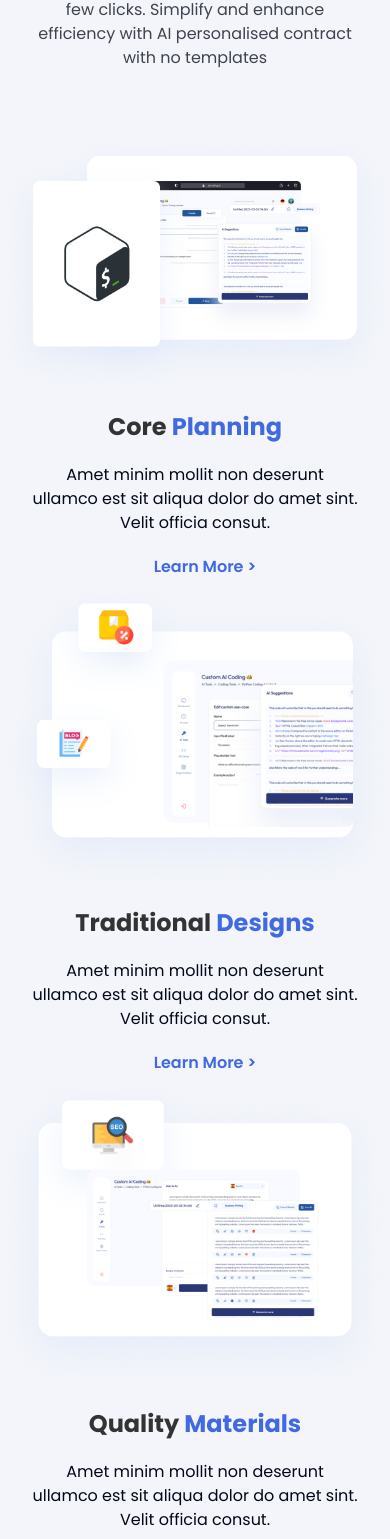
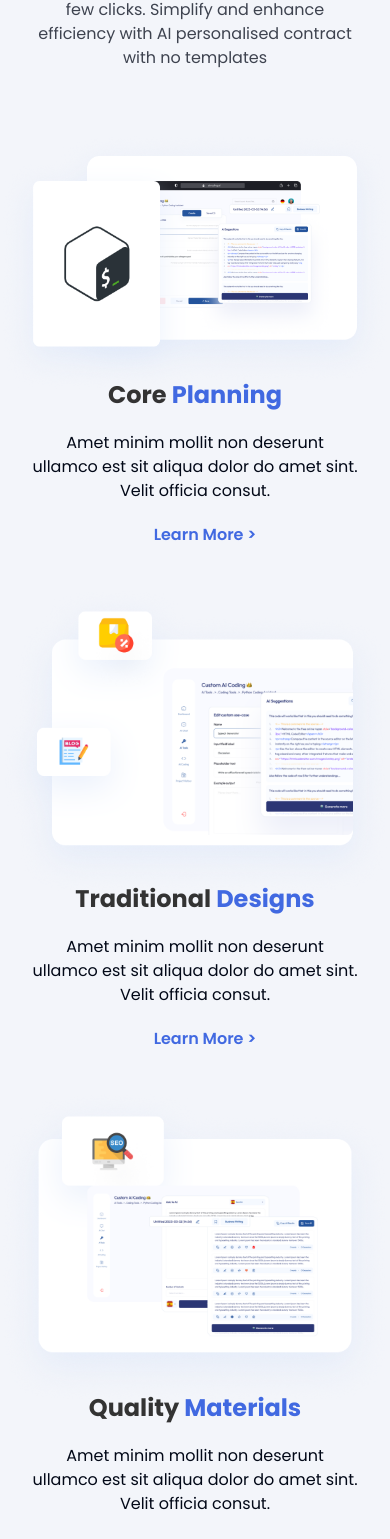
Before and after one commit to Rao-Hamza853/Estimaitor-ReactJS, a React (Vite) app: page / in a window 390 px wide. Shown: the part 858-2397 px from the top of the page. Built offline with nearby package versions, Linux system fonts and the light colour scheme; what tailwindcss-motion would draw is missing.

Commit message:
solution cards gap

```diff
--- a/src/components/solution.jsx
+++ b/src/components/solution.jsx
@@ -8,21 +8,21 @@ const Solution = () => {
       <h1 className="text-[#333333] text-3xl font-bold text-center md:text-5xl">Key Features of <br/>EstimAitor Assistant</h1>
       <p className="text-[#020817] text-base text-center opacity-75 md:px-48 w-80 md:text-lg md:w-auto lg:px-32">Effortlessly create contracts in seconds. Create custom contracts in just a <br/> few clicks. Simplify and enhance efficiency with AI personalised contract <br/> with no templates</p>
       </div>
-      <div className='flex flex-col items-center justify-center md:flex-row md:items-end md:justify-center md:gap-9 lg:gap-12'>
+      <div className='flex flex-col items-center justify-center md:flex-row md:items-end md:justify-center gap-10 md:gap-9 lg:gap-12'>
         <div className='w-auto space-y-5 md:w-[24%]  xl:w-[27%] hover:scale-105 transition-transform duration-200'>
-            <img src={card1} alt="card1" />
+            <img src={card1} alt="card1" className='-mb-8 md:-mb-0'/>
             <h1 className='text-2xl text-[#333333] font-bold md:pl-5 text-center md:text-left lg:text-3xl lg:w-36 xl:w-auto'>Core <span className='text-[#4169E1]'> Planning </span></h1>
             <p className='text-base text-[#020817] px-8 md:pl-4 text-center md:text-left lg:text-lg'>Amet minim mollit non deserunt ullamco est sit aliqua dolor do amet sint. Velit officia consut.</p>
             <p className='text-base font-semibold text-[#4169E1] pl-5 text-center md:text-left lg:text-lg cursor-pointer'>Learn More &gt;</p>
         </div>
         <div className='w-auto space-y-5 md:w-[24%] xl:w-[26%] hover:scale-105 transition-transform duration-200'>
-            <img src={card2} alt="card2" />
+            <img src={card2} alt="card2" className='-mb-8 md:-mb-0'/>
             <h1 className='text-2xl text-[#333333] font-bold md:pl-7 text-center md:text-left lg:text-3xl'>Traditional <span className='text-[#4169E1]'> Designs </span></h1>
             <p className='text-base text-[#020817] px-8 md:pl-5 text-center md:text-left lg:text-lg'>Amet minim mollit non deserunt ullamco est sit aliqua dolor do amet sint. Velit officia consut.</p>
             <p className='text-base font-semibold text-[#4169E1] pl-5 text-center md:text-left lg:text-lg cursor-pointer'>Learn More &gt;</p>
         </div>
         <div className='w-auto space-y-5 md:w-[24%] xl:w-[26%] hover:scale-105 transition-transform duration-200'>
-            <img src={card3} alt="card3" />
+            <img src={card3} alt="card3" className='-mb-8 md:-mb-0'/>
             <h1 className='text-2xl text-[#333333] font-bold md:pl-7 text-center md:text-left lg:text-3xl'>Quality <span className='text-[#4169E1]'> Materials </span></h1>
             <p className='text-base text-[#020817] px-8 md:pl-5 text-center md:text-left lg:text-lg'>Amet minim mollit non deserunt ullamco est sit aliqua dolor do amet sint. Velit officia consut.</p>
             <p className='text-base font-semibold text-[#4169E1] pl-5 text-center md:text-left lg:text-lg cursor-pointer'>Learn More &gt;</p>
```
